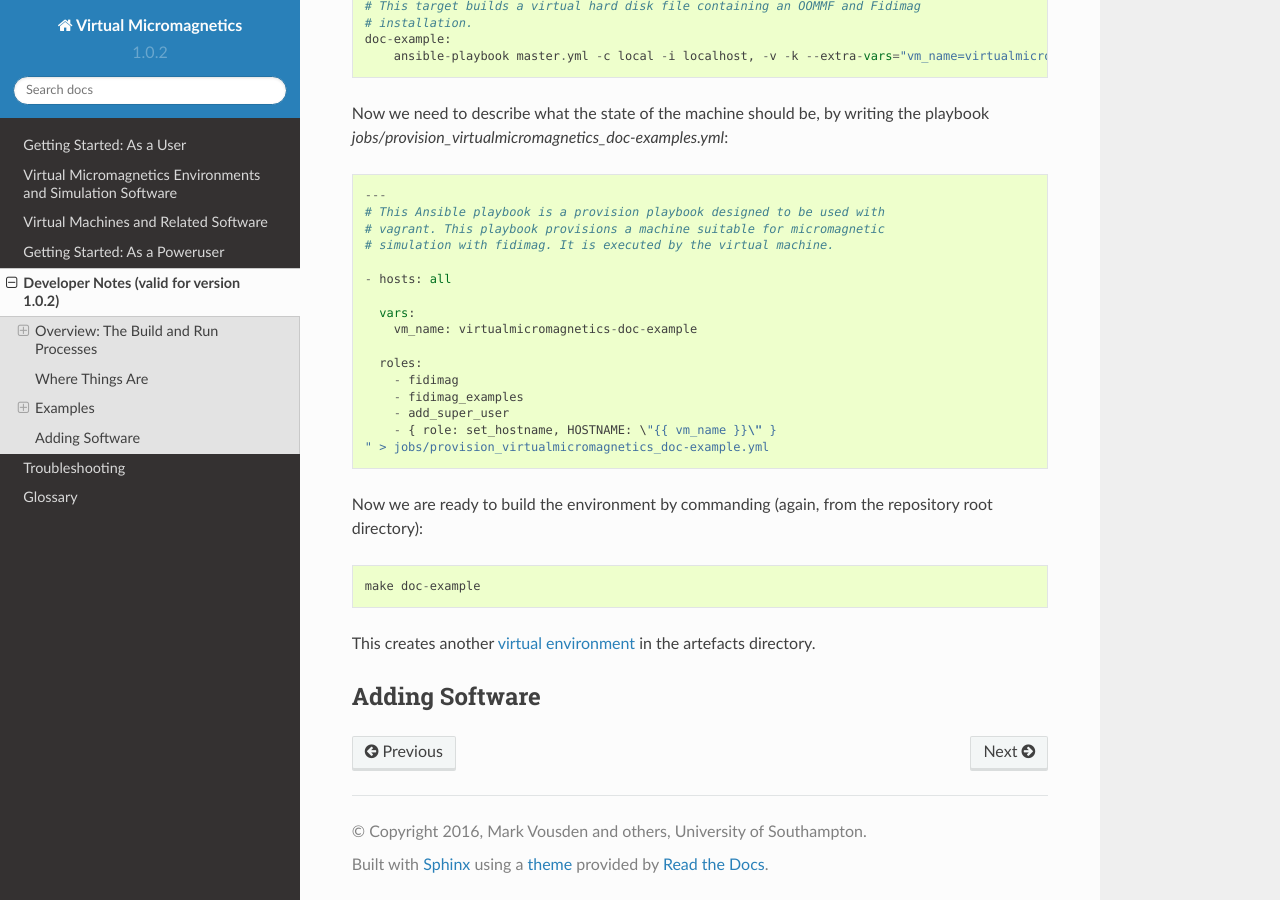
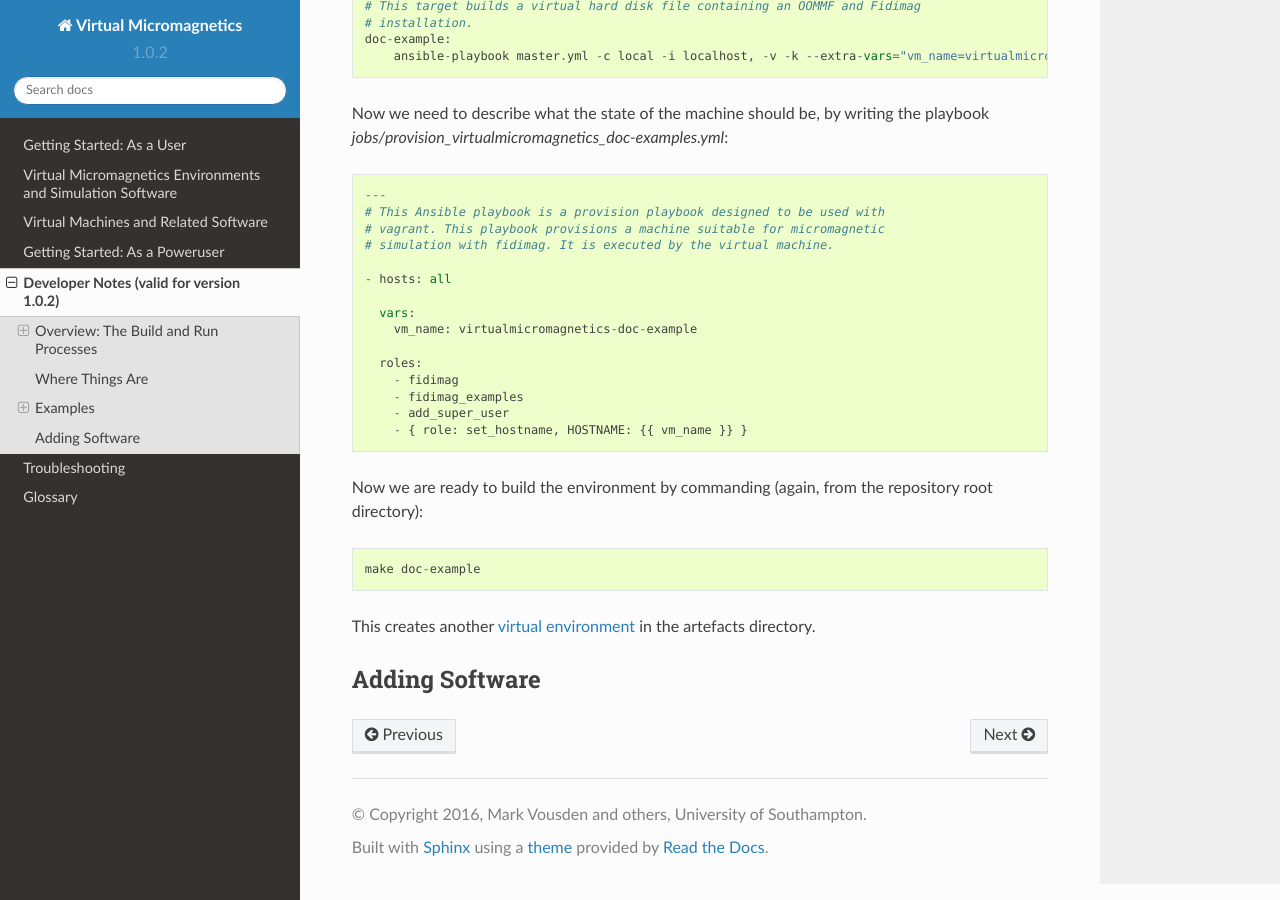
Before and after one commit to computationalmodelling/virtualmicromagnetics, a Sphinx documentation site: the page built from docs/developer-notes.rst, in a window 1280 px wide and 900 px high, scrolled down 2992 px. Built offline with Sphinx 7.4.7 and the Read the Docs theme 2.0.0, drawn with Linux system fonts in a browser that asks for light colours.

Commit message:
DOC-026: As previous.

```diff
--- a/docs/developer-notes.rst
+++ b/docs/developer-notes.rst
@@ -135,10 +135,10 @@ playbook `jobs/provision_virtualmicromagnetics_doc-examples.yml`::
       - fidimag
       - fidimag_examples
       - add_super_user
-      - { role: set_hostname, HOSTNAME: \"{{ vm_name }}\" }
-  " > jobs/provision_virtualmicromagnetics_doc-example.yml
+      - { role: set_hostname, HOSTNAME: {{ vm_name }} }
 
-Now we are ready to build the environment by commanding (again, from the repository root directory)::
+Now we are ready to build the environment by commanding (again, from the
+repository root directory)::
 
   make doc-example
 
```
